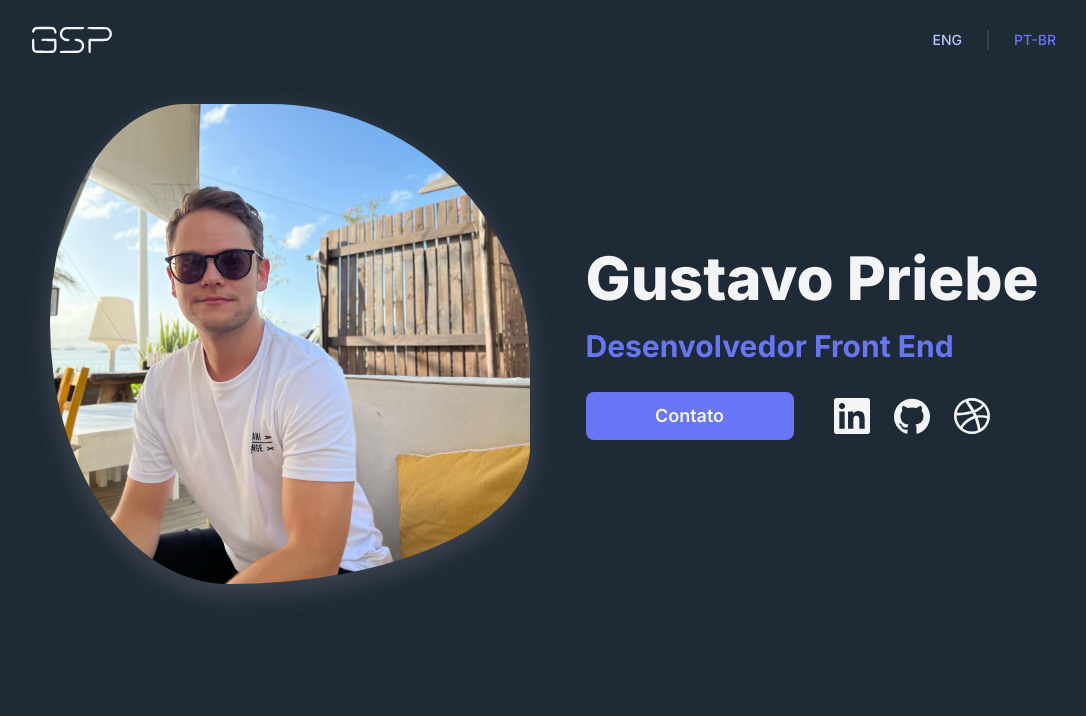
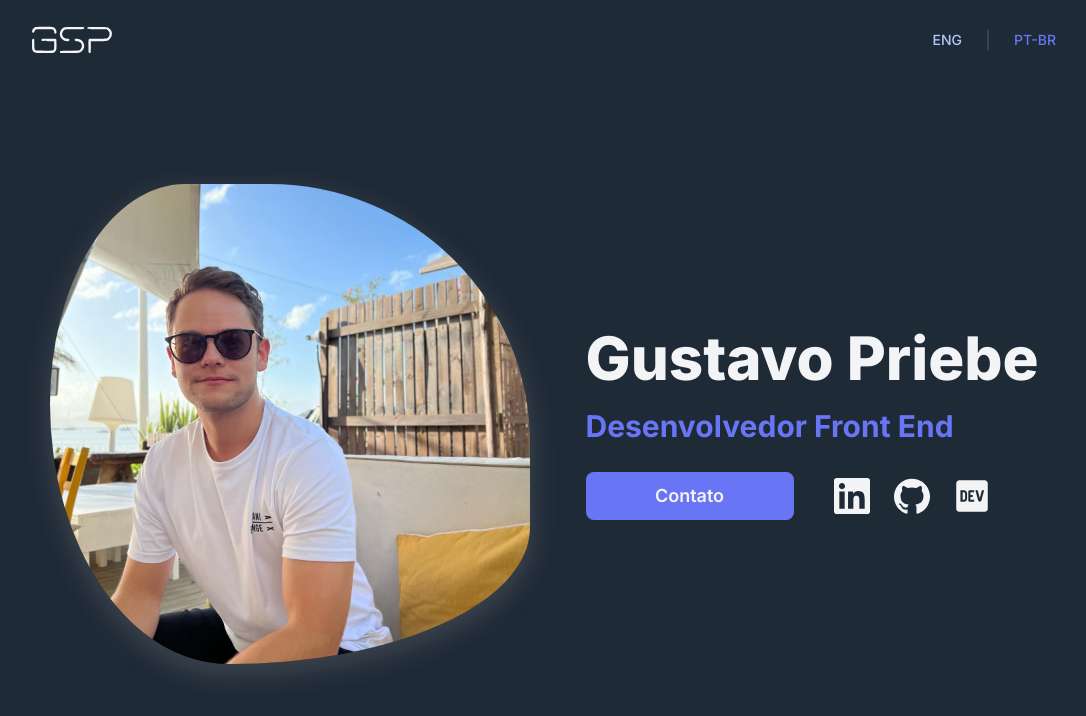
Before and after one commit to gustavospriebe/gustavospriebe.com, a React (Vite) app: page / in a window 1280 px wide. Shown: the top 716 px of the page, without its empty margins (96-1182 px from the left). Built offline with nearby package versions, Linux system fonts and the light colour scheme.

Commit message:
changed dribbble to devto link

```diff
--- a/src/components/Header.jsx
+++ b/src/components/Header.jsx
@@ -3,7 +3,6 @@ import logo from "../assets/logosvg.svg";
 const links = ["Bio", "Projects"];
 
 function Header({ language, setLanguage }) {
-    console.log(language);
     return (
         <header className="mx-auto flex items-center justify-between px-12 pt-6 sm:px-20 lg:px-20 xl:px-32 2xl:px-48 ">
             <img src={logo} alt="logo" className="h-8 w-20" />
--- a/src/components/Hero.jsx
+++ b/src/components/Hero.jsx
@@ -1,6 +1,5 @@
-import { Button } from "flowbite-react";
 import { useState } from "react";
-import dribble from "../assets/dribble.svg";
+import devto from "../assets/devto.svg";
 import github from "../assets/github.svg";
 import hero from "../assets/hero.jpg";
 import linkedin from "../assets/linkedin.svg";
@@ -11,7 +10,7 @@ function Hero({ language }) {
     const [modal, setModal] = useState(false);
 
     return (
-        <div className="xl:pt-22 xl:gap-30 xl:pt-18 lg:pt-18 flex flex-col items-center justify-center pt-12 lg:flex-row lg:gap-14 2xl:gap-60 2xl:pt-40">
+        <div className="xl:gap-30 xl:pt-18 flex flex-col items-center justify-center pt-12 lg:flex-row lg:gap-14 lg:pt-24 xl:pt-32 2xl:gap-60 2xl:pt-40">
             <img
                 src={hero}
                 alt="hero"
@@ -27,10 +26,8 @@ function Hero({ language }) {
                         : "Desenvolvedor Front End"}
                 </h3>
 
-                {/* <h4>
-                    {language === "en"
-                        ? "I'm a experienced "
-                        : "Desenvolvedor"}
+                {/* <h4 className="mb-7 w-full text-lg text-whiter">
+                    {language === "en" ? "I'm a experienced " : "Desenvolvedor"}
                 </h4> */}
                 <div className="flex w-full flex-col items-center lg:flex-row lg:gap-10">
                     <button
@@ -60,11 +57,11 @@ function Hero({ language }) {
                             <img src={github} alt="" />
                         </a>
                         <a
-                            href="https://dribbble.com/gustavospriebe"
+                            href="https://dev.to/gustavospriebe"
                             target="_blank"
                             className="hover-brightness"
                         >
-                            <img src={dribble} alt="" />
+                            <img src={devto} alt="" />
                         </a>
                     </div>
                 </div>
--- a/src/components/ModalEnglish.jsx
+++ b/src/components/ModalEnglish.jsx
@@ -23,13 +23,13 @@ export default function ModalEnglish({ modal, setModal }) {
             )
             .then(
                 (result) => {
-                    console.log(result.text);
+                    // console.log(result.text);
                     setToast("send");
                     form.current.reset();
                     setLoading(false);
                 },
                 (error) => {
-                    console.log(error.text);
+                    // console.log(error.text);
                     setToast("error");
                     setLoading(false);
                 }
--- a/src/components/ModalPortugues.jsx
+++ b/src/components/ModalPortugues.jsx
@@ -23,13 +23,13 @@ export default function ModalEnglish({ modal, setModal }) {
             )
             .then(
                 (result) => {
-                    console.log(result.text);
+                    // console.log(result.text);
                     setToast("send");
                     form.current.reset();
                     setLoading(false);
                 },
                 (error) => {
-                    console.log(error.text);
+                    // console.log(error.text);
                     setToast("error");
                     setLoading(false);
                 }
```
Also changed, not shown: src/assets/devto.svg (added).
